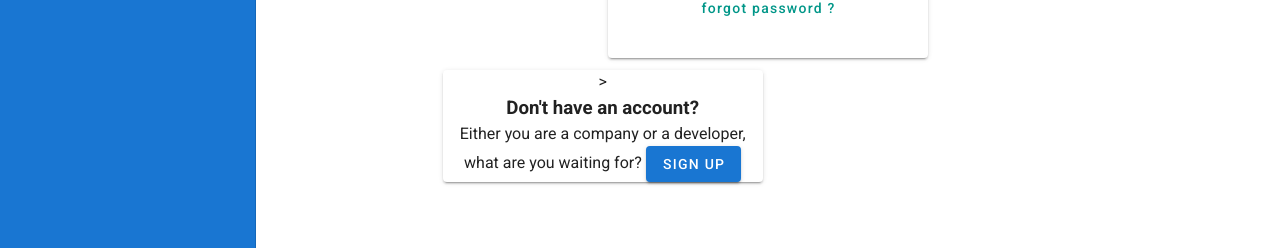
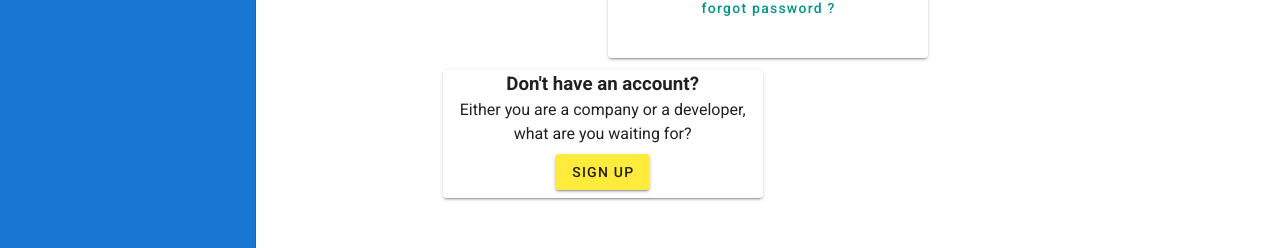
Before and after one commit to draddo11/vuetifyTodo, a Vue app: page /signin in a window 1280 px wide. Shown: the part 493-741 px from the top of the page. Built offline with nearby package versions, Linux system fonts and the light colour scheme.

Commit message:
sigin in register card 3 done really well

```diff
--- a/src/views/SignIn.vue
+++ b/src/views/SignIn.vue
@@ -125,17 +125,18 @@
             light
               max-width="320"
              position= "left"
+             max-height="220px"
             class="mx-auto left">
-            >
-    <h3 class="m-2" >Don't have an account?</h3>
+
+
+    <h3 class="m-2"> Don't have an account?</h3>
     Either you are a company or a developer, what are you waiting for?
-    <span><v-btn class= primary> Sign Up</v-btn></span>
+    <v-spacer></v-spacer>
+    <span><v-btn class= "my-2" color= yellow> Sign Up</v-btn></span>
 
     </v-card>
      </v-col>
   </div>
-
-
 
 </template>
 
```
